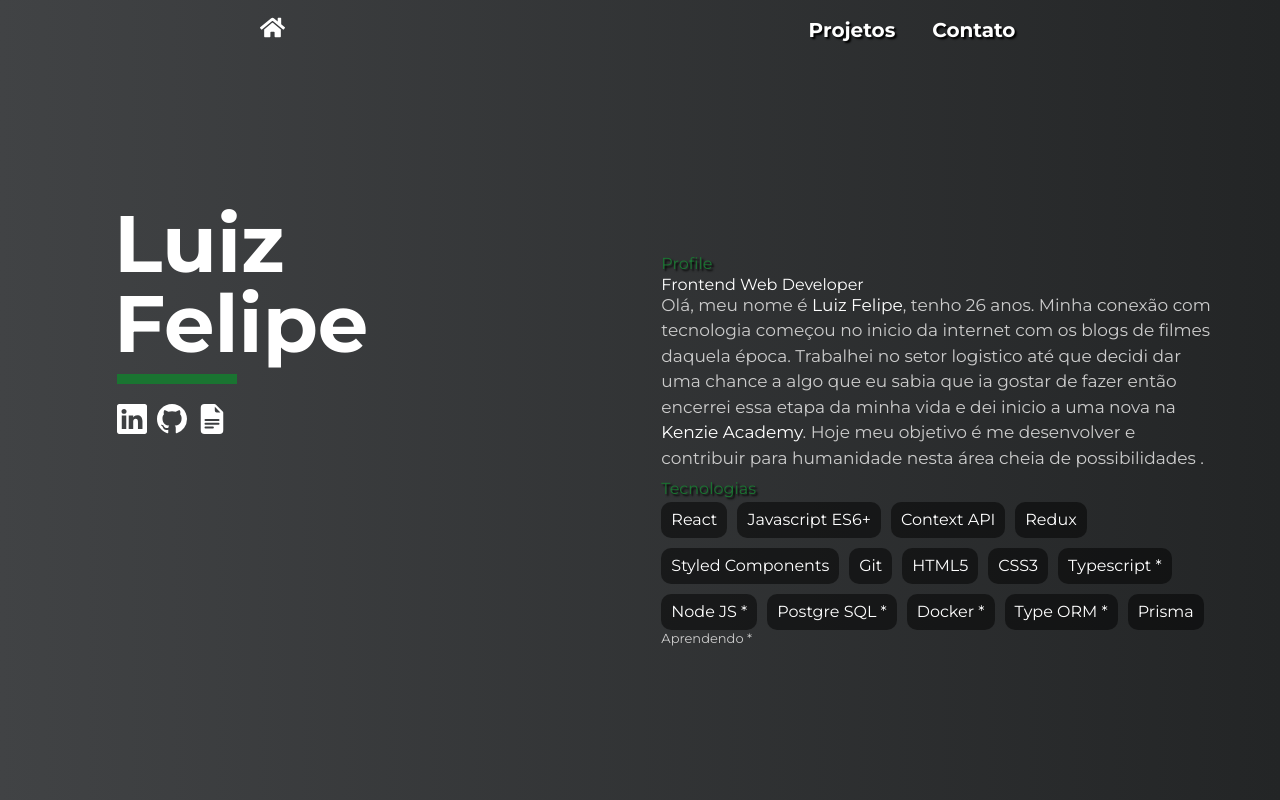
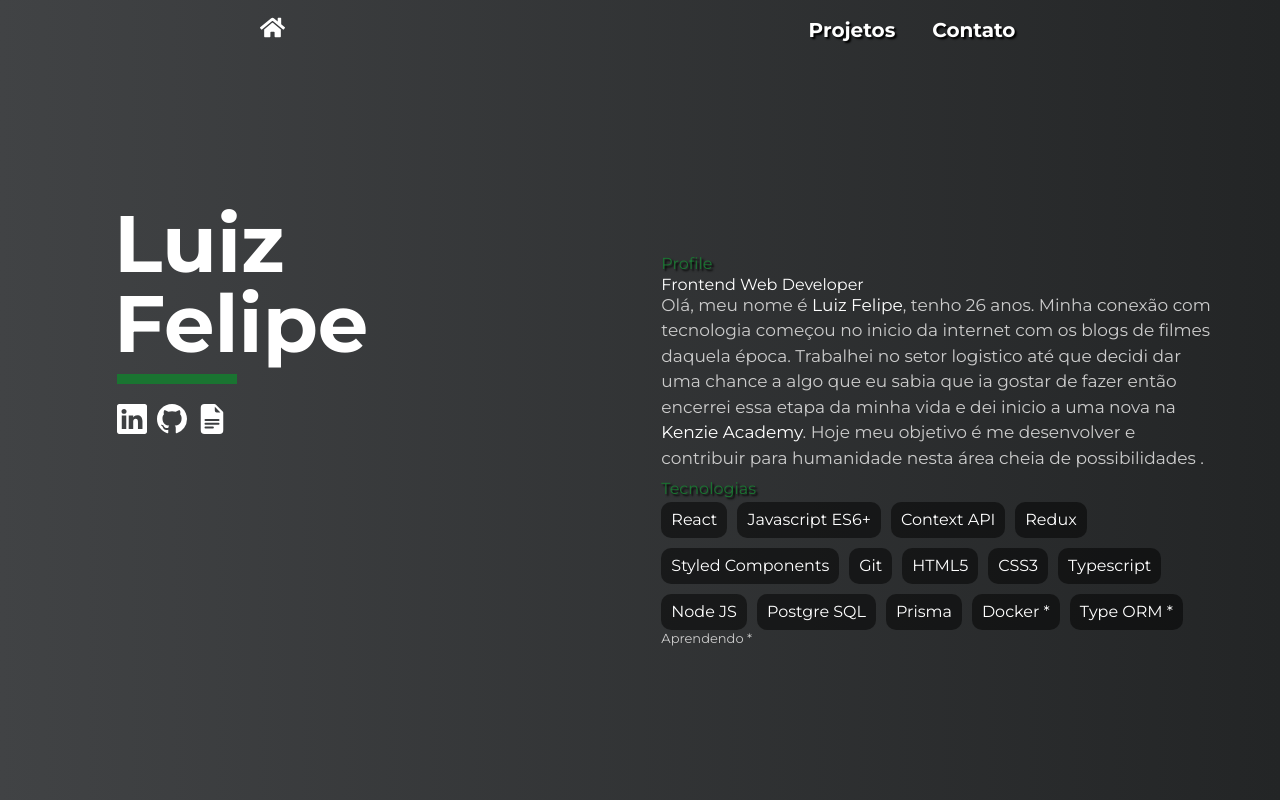
Before and after one commit to luizfelipenb/my-portifolio, a React (Create React App) app: page / in a window 1280 px wide. Built offline with nearby package versions, Linux system fonts and the light colour scheme; a web font is replaced by a local one.

Commit message:
fix: conditional color bug

```diff
--- a/src/components/SectionDescription/index.tsx
+++ b/src/components/SectionDescription/index.tsx
@@ -41,12 +41,12 @@ const SectionDescription: React.FC = () => {
         <li>Git</li>
         <li>HTML5</li>
         <li>CSS3</li>
-        <li>Typescript *</li>
-        <li>Node JS *</li>
-        <li>Postgre SQL *</li>
+        <li>Typescript</li>
+        <li>Node JS</li>
+        <li>Postgre SQL</li>
+        <li>Prisma</li>
         <li>Docker *</li>
         <li>Type ORM *</li>
-        <li>Prisma</li>
       </ul>
       <span>Aprendendo *</span>
     </Container>
--- a/src/components/Title/index.tsx
+++ b/src/components/Title/index.tsx
@@ -8,15 +8,6 @@ interface Props {
   setShowBackProjects: React.Dispatch<React.SetStateAction<boolean>>;
   children: React.ReactNode;
 }
-
-const handleVariation = (text: string) => {
-  if (text === "Frontend") {
-    return "red";
-  }
-  if (text === "Backend") {
-    return "red";
-  }
-};
 
 const Title: React.FC<Props> = ({
   setShowFrontProjects,
@@ -34,7 +25,7 @@ const Title: React.FC<Props> = ({
             children === "Frontend" && setShowFrontProjects((prev) => !prev)
           }
           cursor="pointer"
-          // color={() => handleVariation(children)}
+          color={children === "Frontend" ? "red" : "white"}
         />
         {children}
         <strong> / </strong>
@@ -44,7 +35,7 @@ const Title: React.FC<Props> = ({
             children === "Backend" && setShowBackProjects((prev) => !prev)
           }
           cursor="pointer"
-          // color={children === "Backend" && "red"}
+          color={children === "Backend" ? "red" : "white"}
         />
       </span>
     </Container>
```
